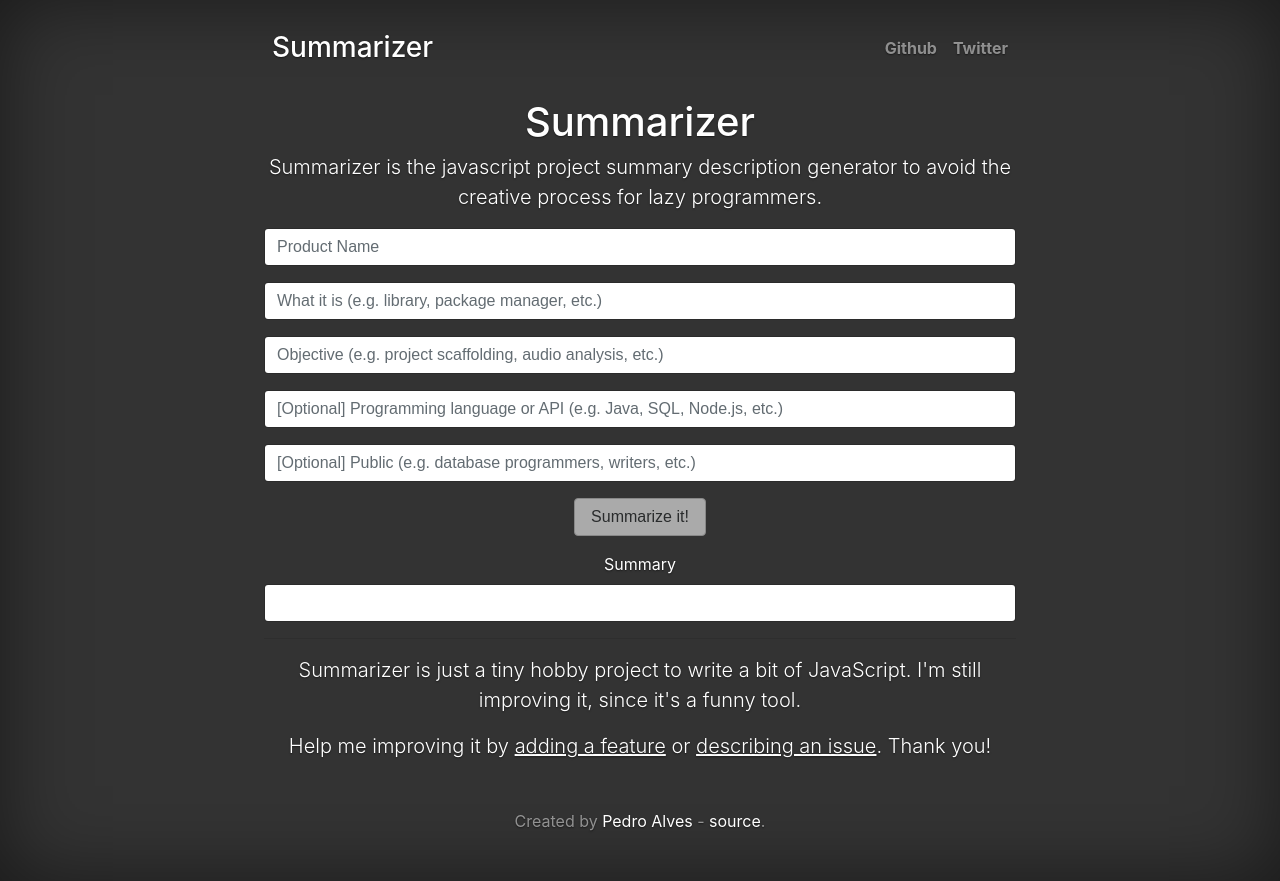
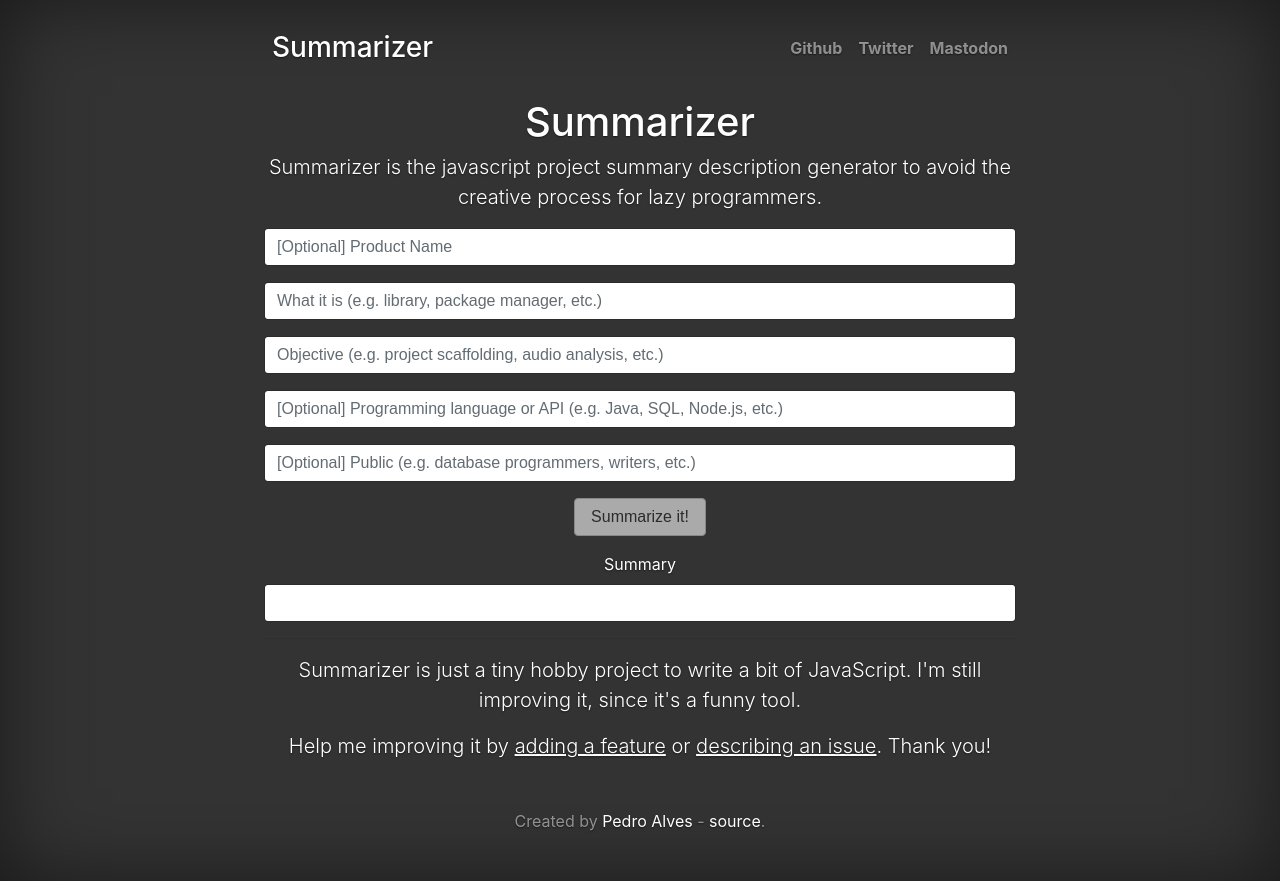
Before and after one commit to PedroAlvesV/Summarizer, a plain HTML site: page index.html in a window 1280 px wide. Drawn offline with nearby package versions, Linux system fonts and the light colour scheme; a script that the page names is missing.

Commit message:
Added Mastodon profile link

```diff
--- a/index.html
+++ b/index.html
@@ -21,6 +21,7 @@
               <nav class="nav nav-masthead">
                 <a class="nav-link" href="https://github.com/PedroAlvesV">Github</a>
                 <a class="nav-link" href="https://twitter.com/qqrcoisamsm">Twitter</a>
+                <a class="nav-link" href="https://mastodon.xyz/@PedroAlves">Mastodon</a>
               </nav>
             </div>
           </div>
@@ -29,7 +30,7 @@
             <p class="lead" id="summary-text"></p>
             <script>window.onload = summarizeText("Summarizer", "project summary description generator", "avoid the creative process", "javascript", "lazy programmers", "summary-text");</script>
             <div class="form-group">
-              <input type="text" class="form-control" id="name" placeholder="Product Name">
+              <input type="text" class="form-control" id="name" placeholder="[Optional] Product Name">
             </div>
             <div class="form-group">
               <input type="text" class="form-control" id="whatIs" placeholder="What it is (e.g. library, package manager, etc.)">
```
